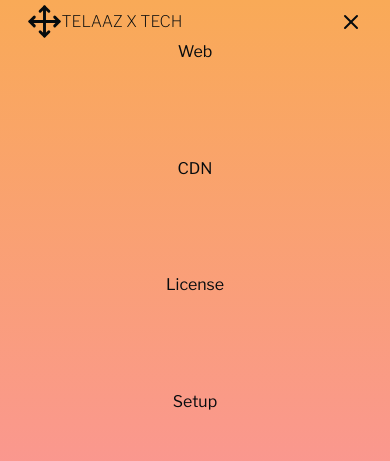
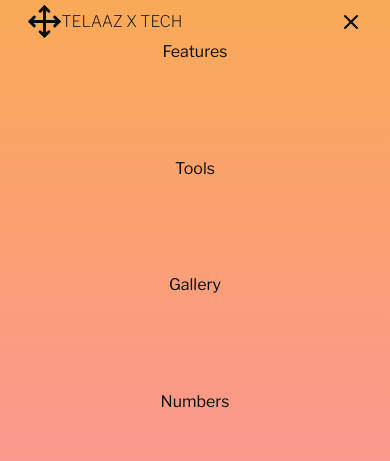
Before and after one commit to jafat71/landing-ex1, a React (Vite) app: page / in a window 390 px wide. Both pictures are taken after a click on the button 351 px from the left and 21 px from the top of the page. Shown: the top 461 px of the page. Built offline with nearby package versions, Linux system fonts and the light colour scheme.

Commit message:
fix alt icons

```diff
--- a/src/components/Footer.jsx
+++ b/src/components/Footer.jsx
@@ -44,10 +44,10 @@ const Footer = () => {
 
                         <div className="flex flex-col justify-between md:w-32 py-1 gap-10">
                             <div className="hover:scale-110 hover:text-bgLightBlue dark:hover:text-bgRose transition-all duration-300">
-                                <a href="#"><Instagram /></a>
+                                <a href="#"><Instagram alt="Instagram Account" /></a>
                             </div>
                             <div className="hover:scale-110 hover:text-bgLightBlue dark:hover:text-bgRose transition-all duration-300">
-                                <a href="#"><Github /></a>
+                                <a href="#"><Github  alt="Github Account" /></a>
                             </div>
                         </div>
                     </div>
--- a/src/components/Navbar.jsx
+++ b/src/components/Navbar.jsx
@@ -77,8 +77,8 @@ const Navbar = ({ setPhoneMenu, phoneMenu }) => {
         <button onClick={toggleMenu} className="flex md:hidden ml-28 z-10">
           {
             phoneMenu
-            ? <X/>
-            : <MenuIcon />
+            ? <X alt="Close Menu"/>
+            : <MenuIcon alt="Open Menu" />
           }
         </button>
 
@@ -91,30 +91,30 @@ const Navbar = ({ setPhoneMenu, phoneMenu }) => {
           <ul className="pt-10 flex flex-col top-0 bottom-0 left-0 right-0 bg-inhenrit items-center justify-between
         fixed overflow-auto gap-4 w-full">
             <li className="hover:scale-110 hover:text-bgLightBlue dark:hover:text-bgRose  transition-all duration-300">
-              <a href="#">Web</a>
+              <a onClick={toggleMenu} href="#features">Features</a>
             </li>
             <li className="hover:scale-110 hover:text-bgLightBlue dark:hover:text-bgRose transition-all duration-300">
-              <a href="#">CDN</a>
+              <a onClick={toggleMenu} href="#services">Tools</a>
             </li>
             <li className="hover:scale-110 hover:text-bgLightBlue dark:hover:text-bgRose transition-all duration-300">
-              <a href="#">License</a>
+              <a onClick={toggleMenu} href="#work">Gallery</a>
             </li>
             <li className="hover:scale-110 hover:text-bgLightBlue dark:hover:text-bgRose transition-all duration-300">
-              <a href="#">Setup</a>
+              <a onClick={toggleMenu} href="#numbers">Numbers</a>
             </li>
             <li className="hover:scale-110 hover:text-bgLightBlue dark:hover:text-bgRose transition-all duration-300">
-              <a href="#"><Instagram /></a>
+              <a href="#"><Instagram alt="Instagram Account" /></a>
             </li>
             <li className="hover:scale-110 hover:text-bgLightBlue dark:hover:text-bgRose transition-all duration-300">
-              <a href="#"><Github /></a>
+              <a href="#"><Github alt="Github Account" /></a>
             </li>
 
             <div className="flex flex-row items-center justify-between">
               <button onClick={toggleTheme} className="hover:scale-110 hover:text-bgLightBlue dark:hover:text-bgRose mb-20">
                 {
                   themeVal === "light"
-                    ? <Moon />
-                    : <Sun />
+                    ? <Moon alt="Dark Mode" />
+                    : <Sun alt="Light Mode"/>
                 }
 
 
```
